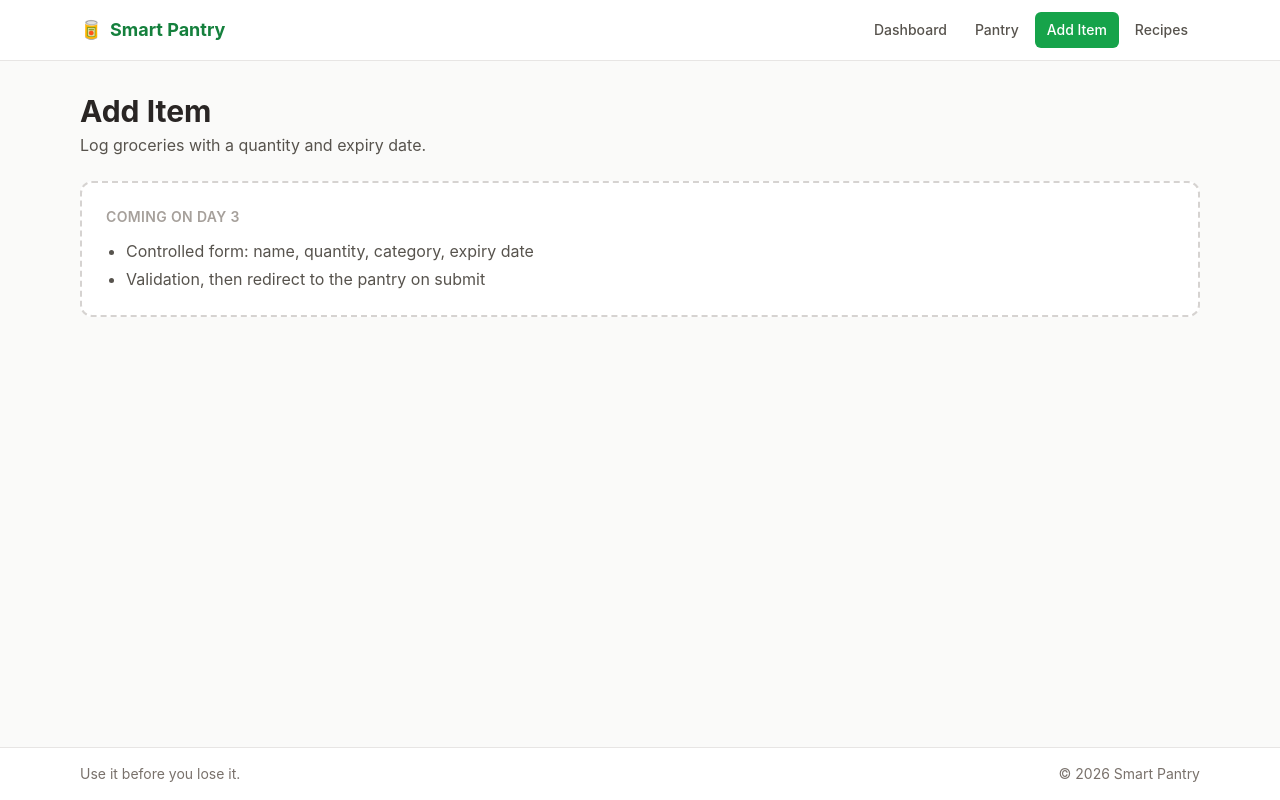
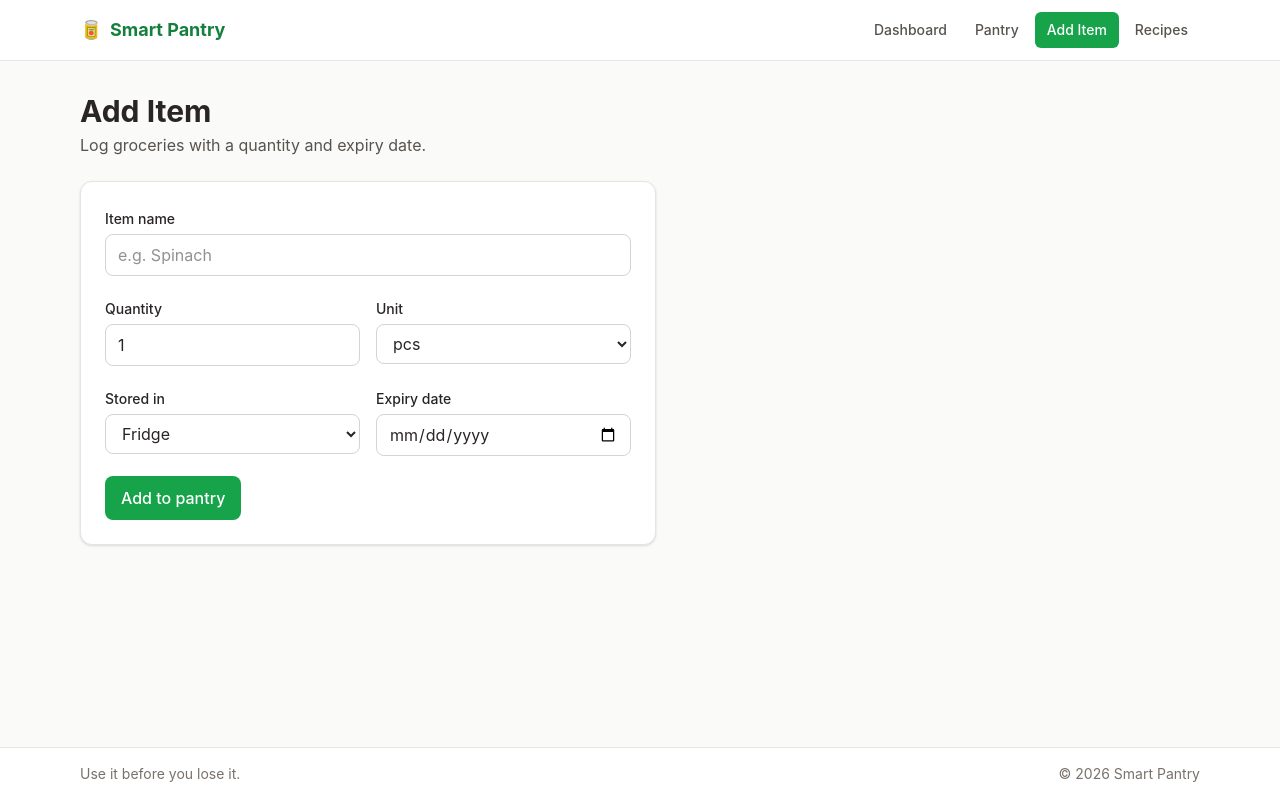
Before and after one commit to rahulrvu-24/Smart-pantry, a React (Vite) app: page /add in a window 1280 px wide. Built offline with nearby package versions, Linux system fonts and the light colour scheme.

Commit message:
feat: additemform with controlled inputs for name, qty, category and expiry

```diff
--- a/src/App.jsx
+++ b/src/App.jsx
@@ -35,6 +35,12 @@ function App() {
     setItems((prev) => prev.filter((item) => item.id !== id))
   }
 
+  // Add a new item from the form. The form doesn't know about ids, so App creates one.
+  const handleAddItem = (newItem) => {
+    const id = `${Date.now()}-${Math.random().toString(36).slice(2, 8)}`
+    setItems((prev) => [{ ...newItem, id }, ...prev])
+  }
+
   const handleReset = () => {
     setItems(createSeedItems())
   }
@@ -51,7 +57,7 @@ function App() {
               <Pantry items={items} onUse={handleUseOne} onDelete={handleDelete} onReset={handleReset} />
             }
           />
-          <Route path="/add" element={<AddItem />} />
+          <Route path="/add" element={<AddItem onAdd={handleAddItem} />} />
           <Route path="/recipes" element={<Recipes />} />
           <Route path="/recipes/:id" element={<RecipeDetail />} />
           <Route path="/error-demo" element={<ErrorDemo />} />
--- /dev/null
+++ b/src/components/additemform.jsx
@@ -0,0 +1,111 @@
+import { useState } from 'react'
+import { CATEGORIES, UNITS } from '../data/pantry'
+
+const EMPTY_FORM = {
+  name: '',
+  quantity: '1',
+  unit: 'pcs',
+  category: 'Fridge',
+  expiryDate: '',
+}
+
+const inputClass =
+  'mt-1 w-full rounded-lg border border-stone-300 bg-white px-3 py-2 focus:border-brand-600 focus:outline-none focus:ring-2 focus:ring-brand-100'
+
+// Controlled form: every input's value comes from state, and every keystroke updates state.
+function AddItemForm({ onAdd }) {
+  // One state object for all fields
+  const [form, setForm] = useState(EMPTY_FORM)
+
+  // One change handler for every input: uses the input's `name` attribute to know which field to update
+  const handleChange = (e) => {
+    const { name, value } = e.target
+    setForm((prev) => ({ ...prev, [name]: value }))
+  }
+
+  const handleSubmit = (e) => {
+    e.preventDefault() // stop the browser from reloading the page
+    onAdd({
+      name: form.name.trim(),
+      quantity: Number(form.quantity),
+      unit: form.unit,
+      category: form.category,
+      expiryDate: form.expiryDate,
+    })
+    setForm(EMPTY_FORM)
+  }
+
+  return (
+    <form onSubmit={handleSubmit} className="max-w-xl space-y-5 rounded-xl border border-stone-200 bg-white p-5 shadow-sm sm:p-6">
+      <div>
+        <label htmlFor="name" className="text-sm font-medium">Item name</label>
+        <input
+          id="name"
+          name="name"
+          type="text"
+          value={form.name}
+          onChange={handleChange}
+          placeholder="e.g. Spinach"
+          required
+          className={inputClass}
+        />
+      </div>
+
+      <div className="grid grid-cols-2 gap-4">
+        <div>
+          <label htmlFor="quantity" className="text-sm font-medium">Quantity</label>
+          <input
+            id="quantity"
+            name="quantity"
+            type="number"
+            min="1"
+            value={form.quantity}
+            onChange={handleChange}
+            required
+            className={inputClass}
+          />
+        </div>
+        <div>
+          <label htmlFor="unit" className="text-sm font-medium">Unit</label>
+          <select id="unit" name="unit" value={form.unit} onChange={handleChange} className={inputClass}>
+            {UNITS.map((unit) => (
+              <option key={unit} value={unit}>{unit}</option>
+            ))}
+          </select>
+        </div>
+      </div>
+
+      <div className="grid gap-4 sm:grid-cols-2">
+        <div>
+          <label htmlFor="category" className="text-sm font-medium">Stored in</label>
+          <select id="category" name="category" value={form.category} onChange={handleChange} className={inputClass}>
+            {CATEGORIES.map((category) => (
+              <option key={category} value={category}>{category}</option>
+            ))}
+          </select>
+        </div>
+        <div>
+          <label htmlFor="expiryDate" className="text-sm font-medium">Expiry date</label>
+          <input
+            id="expiryDate"
+            name="expiryDate"
+            type="date"
+            value={form.expiryDate}
+            onChange={handleChange}
+            required
+            className={inputClass}
+          />
+        </div>
+      </div>
+
+      <button
+        type="submit"
+        className="w-full rounded-lg bg-brand-600 px-4 py-2.5 font-medium text-white hover:bg-brand-700 sm:w-auto"
+      >
+        Add to pantry
+      </button>
+    </form>
+  )
+}
+
+export default AddItemForm
--- a/src/pages/additem.jsx
+++ b/src/pages/additem.jsx
@@ -1,17 +1,12 @@
 import PageHeader from '../components/pageheader'
-import Placeholder from '../components/placeholder'
+import AddItemForm from '../components/additemform'
 
-function AddItem() {
+// Page component: receives onAdd from App and passes it to the form
+function AddItem({ onAdd }) {
   return (
     <>
       <PageHeader title="Add Item" subtitle="Log groceries with a quantity and expiry date." />
-      <Placeholder
-        day="Day 3"
-        items={[
-          'Controlled form: name, quantity, category, expiry date',
-          'Validation, then redirect to the pantry on submit',
-        ]}
-      />
+      <AddItemForm onAdd={onAdd} />
     </>
   )
 }
```
